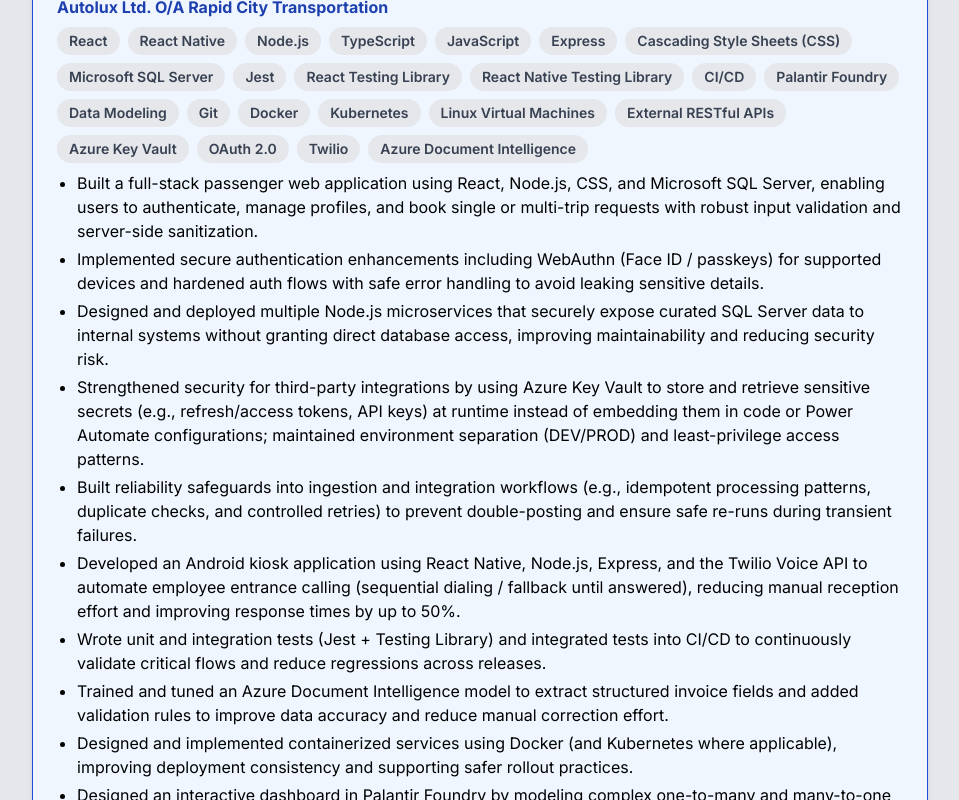
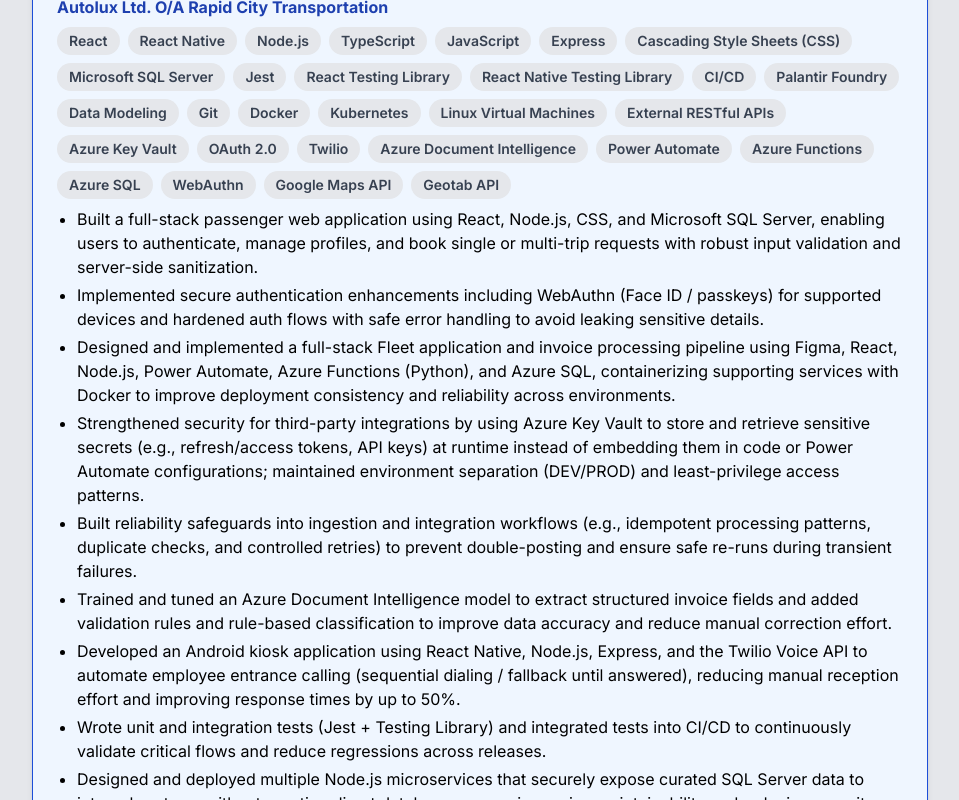
Before and after one commit to YashKapoor1102/Portfolio-Website, a Next.js app: page / in a window 1280 px wide. Shown: the part 1320-2120 px from the top of the page, without its empty margins (160-1119 px from the left). Built offline with nearby package versions, Linux system fonts and the light colour scheme.

Commit message:
Update WorkExperience.tsx

```diff
--- a/src/app/components/WorkExperience.tsx
+++ b/src/app/components/WorkExperience.tsx
@@ -41,18 +41,23 @@
         "OAuth 2.0",
         "Twilio",
         "Azure Document Intelligence",
+        "Power Automate",
+        "Azure Functions",
+        "Azure SQL",
+        "WebAuthn",
+        "Google Maps API",
+        "Geotab API",
       ],
       description: [
         "Built a full-stack passenger web application using React, Node.js, CSS, and Microsoft SQL Server, enabling users to authenticate, manage profiles, and book single or multi-trip requests with robust input validation and server-side sanitization.",
         "Implemented secure authentication enhancements including WebAuthn (Face ID / passkeys) for supported devices and hardened auth flows with safe error handling to avoid leaking sensitive details.",
-        "Designed and deployed multiple Node.js microservices that securely expose curated SQL Server data to internal systems without granting direct database access, improving maintainability and reducing security risk.",
+        "Designed and implemented a full-stack Fleet application and invoice processing pipeline using Figma, React, Node.js, Power Automate, Azure Functions (Python), and Azure SQL, containerizing supporting services with Docker to improve deployment consistency and reliability across environments.",
         "Strengthened security for third-party integrations by using Azure Key Vault to store and retrieve sensitive secrets (e.g., refresh/access tokens, API keys) at runtime instead of embedding them in code or Power Automate configurations; maintained environment separation (DEV/PROD) and least-privilege access patterns.",
         "Built reliability safeguards into ingestion and integration workflows (e.g., idempotent processing patterns, duplicate checks, and controlled retries) to prevent double-posting and ensure safe re-runs during transient failures.",
+        "Trained and tuned an Azure Document Intelligence model to extract structured invoice fields and added validation rules and rule-based classification to improve data accuracy and reduce manual correction effort.",
         "Developed an Android kiosk application using React Native, Node.js, Express, and the Twilio Voice API to automate employee entrance calling (sequential dialing / fallback until answered), reducing manual reception effort and improving response times by up to 50%.",
         "Wrote unit and integration tests (Jest + Testing Library) and integrated tests into CI/CD to continuously validate critical flows and reduce regressions across releases.",
-        "Trained and tuned an Azure Document Intelligence model to extract structured invoice fields and added validation rules to improve data accuracy and reduce manual correction effort.",
-        "Designed and implemented containerized services using Docker (and Kubernetes where applicable), improving deployment consistency and supporting safer rollout practices.",
-        // Palantir (keep at very bottom)
+        "Designed and deployed multiple Node.js microservices that securely expose curated SQL Server data to internal systems without granting direct database access, improving maintainability and reducing security risk.",
         "Designed an interactive dashboard in Palantir Foundry by modeling complex one-to-many and many-to-one relationships between claim, trip, and passenger ontologies using the Ontology SDK and Pipeline Builder, and configured a Linux virtual machine with a Foundry agent and PySpark transforms to pull data securely from microservices over VPN.",
       ],
       categories: null,
```
